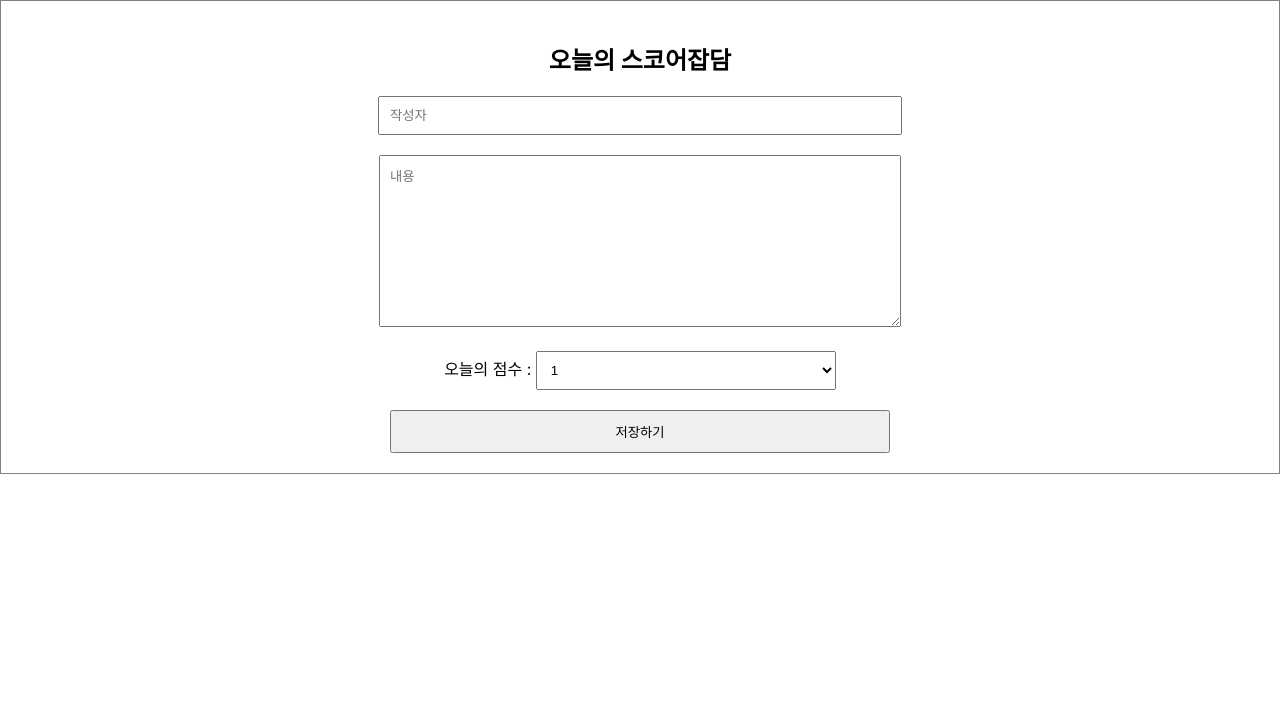
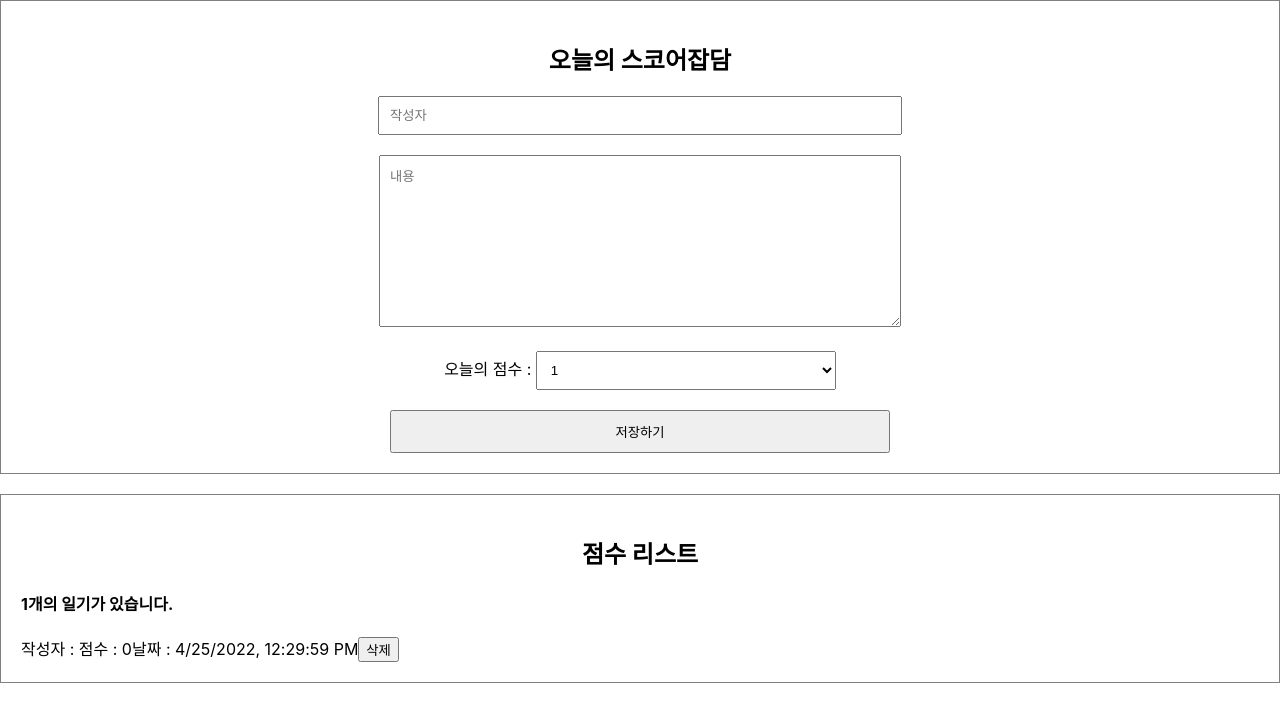
Before and after one commit to ShineTiger/diary, a React (Create React App) app: page / in a window 1280 px wide. Both pictures are taken after a click on the button "저장하기". Shown: the top 722 px of the page. Built offline with nearby package versions, Linux system fonts and the light colour scheme.

Commit message:
리스트 수정, 삭제 기능 추가

```diff
--- a/src/App.css
+++ b/src/App.css
@@ -1,5 +1,6 @@
 /* App */
-.App {}
+.App {
+}
 
 /* editor */
 
@@ -35,6 +36,18 @@ textarea {
   cursor: pointer;
 }
 
+/* List  */
+
+.ScoreList {
+  border: 1px solid gray;
+  padding: 20px;
+  margin-top: 20px;
+}
+
+.ScoreList h2 {
+  text-align: center;
+}
+
 /* ITEM */
 
 .DiaryItem {
--- a/src/App.js
+++ b/src/App.js
@@ -1,15 +1,75 @@
-import React, {useState, useEffect} from "react"
+import React, {useState, useRef} from "react"
 import Editor from "./Editor";
+import List from "./List";
 import "./App.css";
 
-//
+// const dummyList = [
+//   {
+//     id: 1,
+//     writer: "홍길동",
+//     content: "example",
+//     score: 1,
+//     created_date: new Date().getTime()
+//   },
+//   {
+//     id: 2,
+//     writer: "홍길동2",
+//     content: "example2",
+//     score: 2,
+//     created_date: new Date().getTime()
+//   },
+//   {
+//     id: 3,
+//     writer: "홍길동3",
+//     content: "example3",
+//     score: 3,
+//     created_date: new Date().getTime()
+//   },
+//   {
+//     id: 4,
+//     writer: "홍길동4",
+//     content: "example4",
+//     score: 4,
+//     created_date: new Date().getTime()
+//   },
+//   {
+//     id: 5,
+//     writer: "홍길동5",
+//     content: "example5",
+//     score: 5,
+//     created_date: new Date().getTime()
+//   },
+// ];
 
 
 const App = () => {
+  const [data, setData] = useState([]);
+
+  const dataId = useRef(0);
+
+  const onCreate = (writer, content, score) => {
+    const createDate = new Date().getTime();
+    const newItem = {
+      id: dataId.current,
+      writer,
+      score,
+      content,
+      createDate
+    }
+    dataId.current+= 1;
+    setData([newItem, ...data])
+  };
+
+  const onRemove = (targetId) => {
+    const updateList = data.filter((item) => item.id !== targetId);
+    setData(updateList);
+  }
+
+
   return (
     <div className="App">
-      <Editor />
-      {/* <DiaryList diaryList={dummyList} /> 일기리스트를 렌더링하는 컴포넌트 */}
+      <Editor onCreate={onCreate}/>
+      <List scoreList={data} onRemove={onRemove} />
     </div>
   );
 };
--- a/src/Editor.js
+++ b/src/Editor.js
@@ -1,6 +1,6 @@
 import { useState } from "react";
 
-const Editor = () => {
+const Editor = ({onCreate}) => {
   const [state, setState] = useState({
     writer: "",
     content: "",
@@ -14,7 +14,13 @@ const Editor = () => {
   };
   const handleSubmit = () => {
     console.log(state);
+    onCreate(state.writer, state.content, state.score)
     alert("저장 성공!");
+    setState({
+      writer: "",
+    content: "",
+    score: 0,
+    });
   };
 
   return (
@@ -38,7 +44,11 @@ const Editor = () => {
       </div>
       <span>오늘의 점수 : </span>
       <select name="score" onChange={handleInput}>
-        <option>1</option>
+        <option value={1}>1</option>
+        <option value={2}>2</option>
+        <option value={3}>3</option>
+        <option value={4}>4</option>
+        <option value={5}>5</option>
       </select>
       <div>
         <button onClick={handleSubmit}>저장하기</button>
--- a/src/Item.js
+++ b/src/Item.js
@@ -1,10 +1,14 @@
-const Item = ({ writer, score, created_date,content }) => {
+
+
+const Item = ({ writer, score, createDate, content, id, onRemove}) => {
   return (
     <div className="Item">
       <span>작성자 : {writer}</span>
       <span>점수 : {score}</span>
-      <span>날짜 : {created_date}</span>
       <span>{content}</span>
+      <span>날짜 : {new Date(createDate).toLocaleString()}</span>
+      <button onClick={()=>onRemove(id)}>삭제</button>
+
     </div>
   );
 };
--- a/src/List.js
+++ b/src/List.js
@@ -1,6 +1,18 @@
+import Item from "./Item";
 
-const List = () => {
+const List = ({scoreList, onRemove}) => {
+  return (
+    <div className="ScoreList">
+      <h2>점수 리스트</h2>
+      <h4>{scoreList.length}개의 일기가 있습니다.</h4>
+      <div>
+       {scoreList.map((item)=>
+           <Item key={item.id} {...item} onRemove={onRemove}/>
+       )}
 
-}
+      </div>
+    </div>
+  );
+};
 
 export default List;
```
